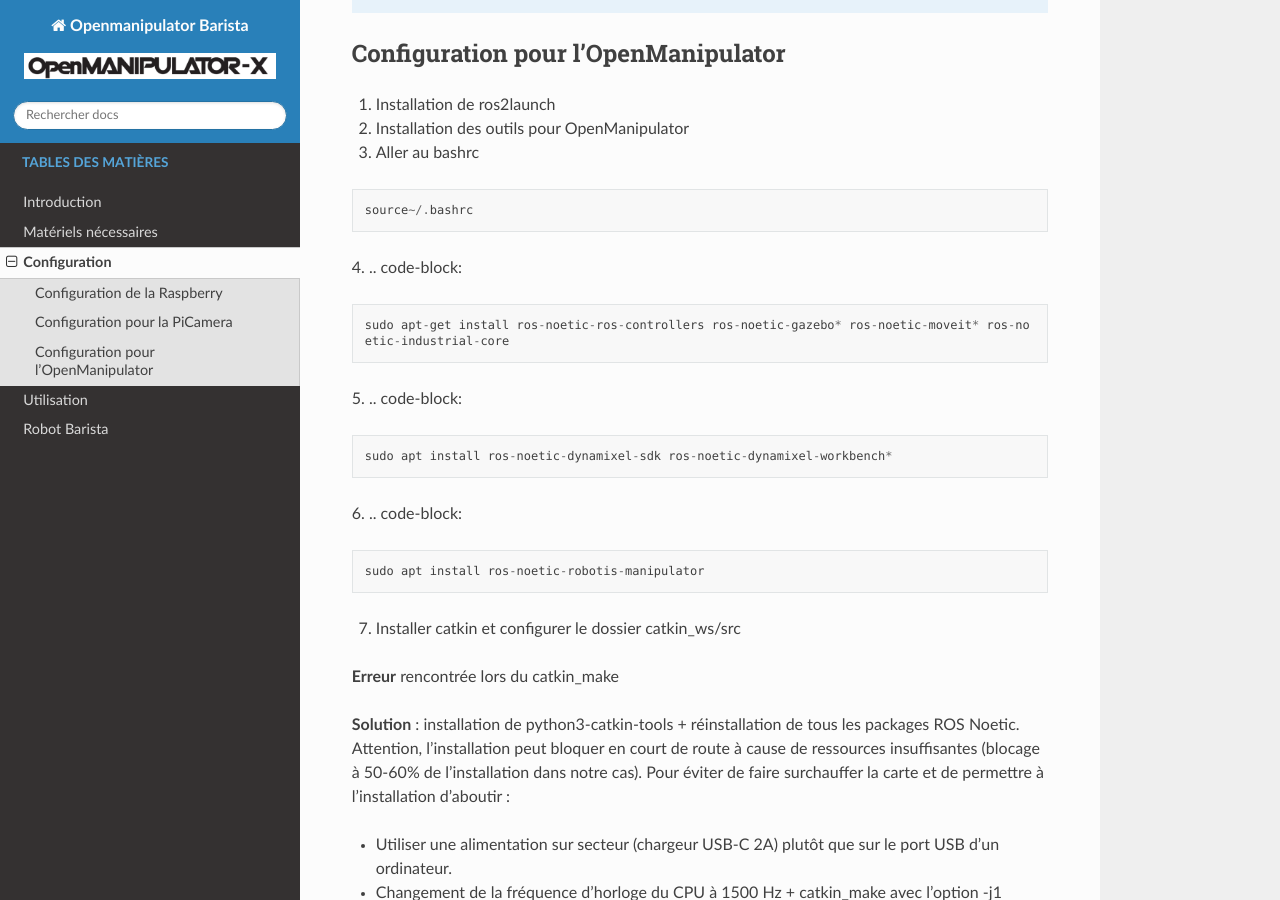
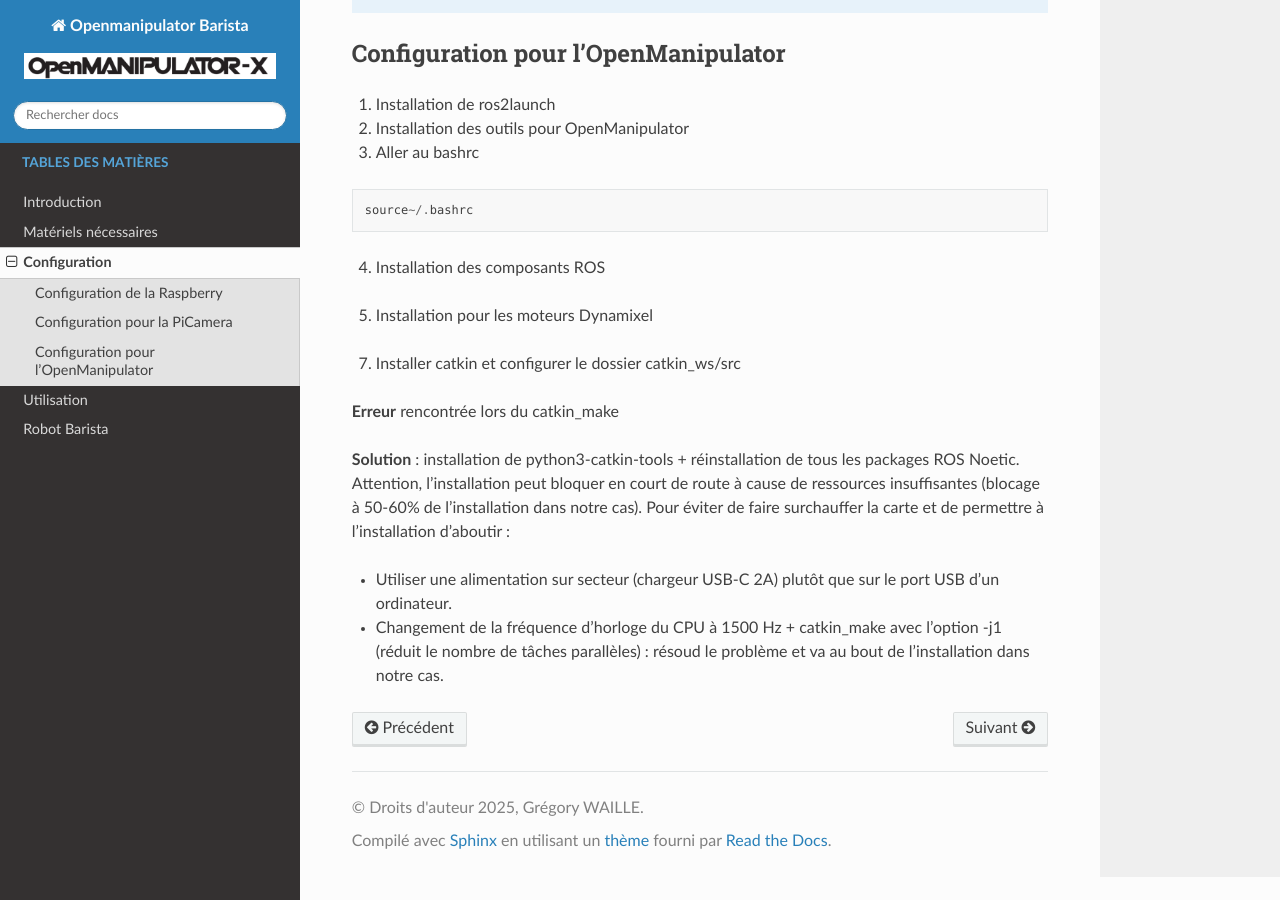
Before and after one commit to gregowa/OpenManipulator_Barista, a Sphinx documentation site: the page built from doc/sphinx/source/configuration.rst, in a window 1280 px wide and 900 px high, scrolled down 1314 px. Built offline with Sphinx 7.4.7 and the Read the Docs theme 3.1.0, drawn with Linux system fonts in a browser that asks for light colours.

Commit message:
correction des code blocks

```diff
--- a/doc/sphinx/source/configuration.rst
+++ b/doc/sphinx/source/configuration.rst
@@ -62,14 +62,15 @@
 
 	source~/.bashrc
 
-4.
+4. Installation des composants ROS
+
 .. code-block::
 	sudo apt-get install ros-noetic-ros-controllers ros-noetic-gazebo* ros-noetic-moveit* ros-noetic-industrial-core
-5.
+
+5. Installation pour les moteurs Dynamixel
+
 .. code-block::
 	sudo apt install ros-noetic-dynamixel-sdk ros-noetic-dynamixel-workbench*
-6.
-.. code-block::
 	sudo apt install ros-noetic-robotis-manipulator
 
 7. Installer catkin et configurer le dossier catkin_ws/src
```
